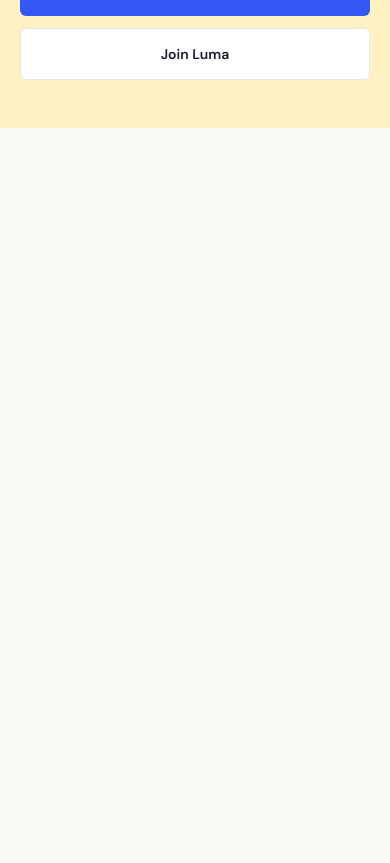
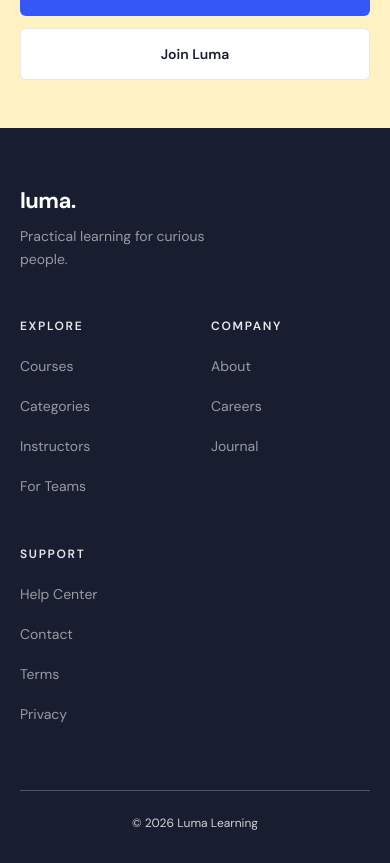
Before and after one commit to gcallegari/buzzvel-frontend-challenge, a Next.js app: page / in a window 390 px wide. Shown: the part 6542-7405 px from the top of the page. Before the commit the page ends 6670 px from the top, so only its background shows below. Built offline with nearby package versions, Linux system fonts and the light colour scheme.

Commit message:
feat: implement responsive footer

```diff
--- a/app/page.tsx
+++ b/app/page.tsx
@@ -8,6 +8,7 @@ import Testimonials from "@/components/sections/Testimonials";
 import People from "@/components/sections/People";
 import Contact from "@/components/sections/Contact";
 import FinalCTA from "@/components/sections/FinalCTA";
+import Footer from "@/components/sections/Footer";
 
 export default function Home() {
   return (
@@ -23,6 +24,7 @@ export default function Home() {
         <People />
         <Contact />
         <FinalCTA />
+        <Footer />
       </main>
     </>
   );
--- /dev/null
+++ b/components/sections/Footer.tsx
@@ -0,0 +1,41 @@
+
+import FooterLinks from "@/components/ui/FooterLinks";
+import { footerGroups } from "@/data/footer";
+
+export default function Footer() {
+  return (
+    <footer className="bg-[#191D30] text-white">
+      <div className="mx-auto max-w-7xl px-5 pt-14 pb-8 md:px-10 md:pt-20 md:pb-10">
+        {/* Footer main content */}
+        <div className="grid grid-cols-2 gap-x-8 gap-y-12 md:grid-cols-4 md:gap-12">
+          {/* Brand */}
+          <div className="col-span-2 md:col-span-1">
+            <a
+              href="#home"
+              aria-label="Luma home"
+              className="inline-block text-[22px] font-bold tracking-tight text-white"
+            >
+              luma.
+            </a>
+
+            <p className="mt-2 max-w-[220px] text-sm leading-relaxed text-white/55">
+              Practical learning for curious people.
+            </p>
+          </div>
+
+          {/* Navigation groups */}
+          {footerGroups.map((group) => (
+            <FooterLinks key={group.title} group={group} />
+          ))}
+        </div>
+
+        {/* Footer bottom */}
+        <div className="mt-16 border-t border-white/25 pt-6 md:mt-20">
+          <p className="text-center text-xs text-white/80 md:text-left">
+            © 2026 Luma Learning
+          </p>
+        </div>
+      </div>
+    </footer>
+  );
+}
--- /dev/null
+++ b/components/ui/FooterLinks.tsx
@@ -0,0 +1,29 @@
+
+import type { FooterGroup } from "@/data/footer";
+
+interface FooterLinksProps {
+  group: FooterGroup;
+}
+
+export default function FooterLinks({ group }: FooterLinksProps) {
+  return (
+    <nav aria-label={`${group.title} links`}>
+      <h3 className="mb-5 text-xs font-semibold uppercase tracking-[0.14em] text-white/90">
+        {group.title}
+      </h3>
+
+      <ul className="flex flex-col gap-4">
+        {group.links.map((link) => (
+          <li key={link.label}>
+            <a
+              href={link.href}
+              className="text-sm text-white/55 transition-colors hover:text-white focus-visible:rounded-sm focus-visible:outline-2 focus-visible:outline-offset-2 focus-visible:outline-white"
+            >
+              {link.label}
+            </a>
+          </li>
+        ))}
+      </ul>
+    </nav>
+  );
+}
--- /dev/null
+++ b/data/footer.ts
@@ -0,0 +1,39 @@
+
+export interface FooterLink {
+  label: string;
+  href: string;
+}
+
+export interface FooterGroup {
+  title: string;
+  links: FooterLink[];
+}
+
+export const footerGroups: FooterGroup[] = [
+  {
+    title: "Explore",
+    links: [
+      { label: "Courses", href: "#courses" },
+      { label: "Categories", href: "#courses" },
+      { label: "Instructors", href: "#community" },
+      { label: "For Teams", href: "#teams" },
+    ],
+  },
+  {
+    title: "Company",
+    links: [
+      { label: "About", href: "#about" },
+      { label: "Careers", href: "#contact" },
+      { label: "Journal", href: "#community" },
+    ],
+  },
+  {
+    title: "Support",
+    links: [
+      { label: "Help Center", href: "#contact" },
+      { label: "Contact", href: "#contact" },
+      { label: "Terms", href: "#contact" },
+      { label: "Privacy", href: "#contact" },
+    ],
+  },
+];
```
